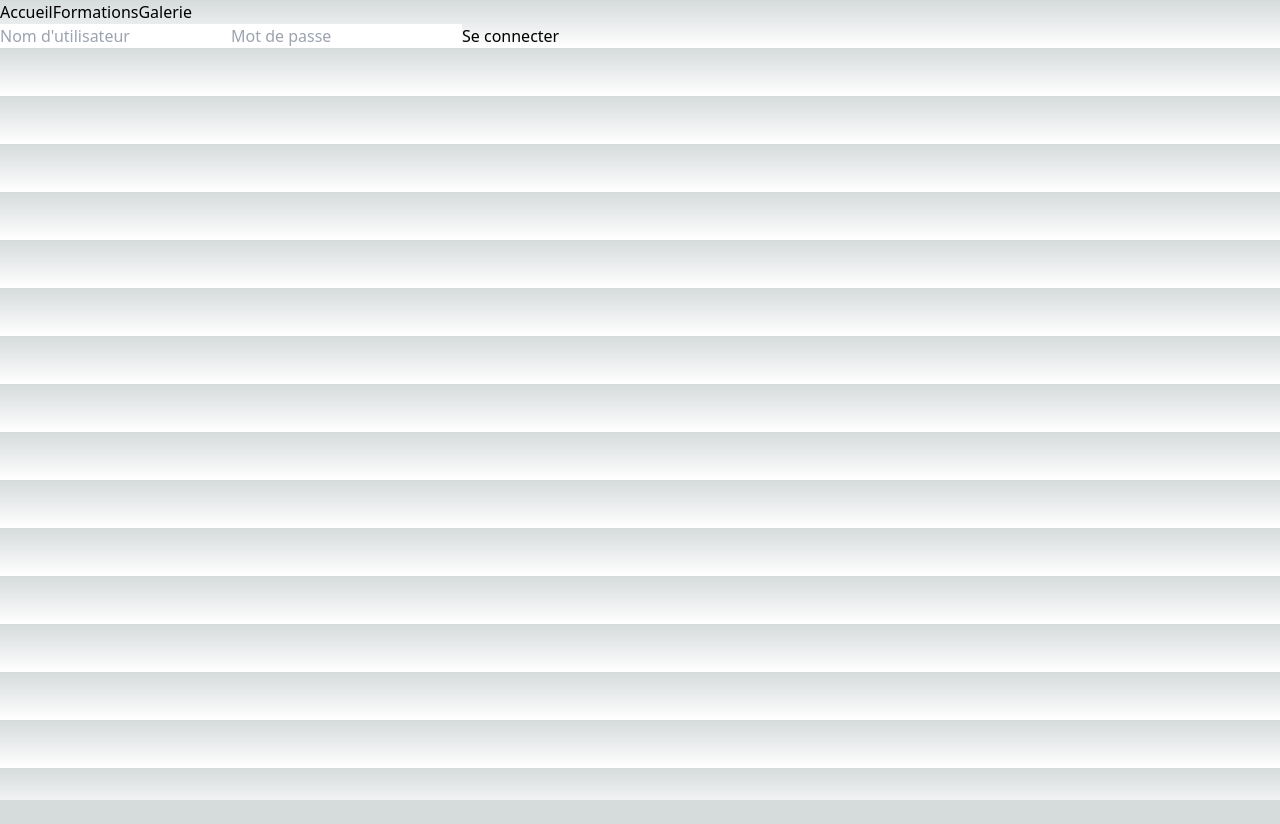
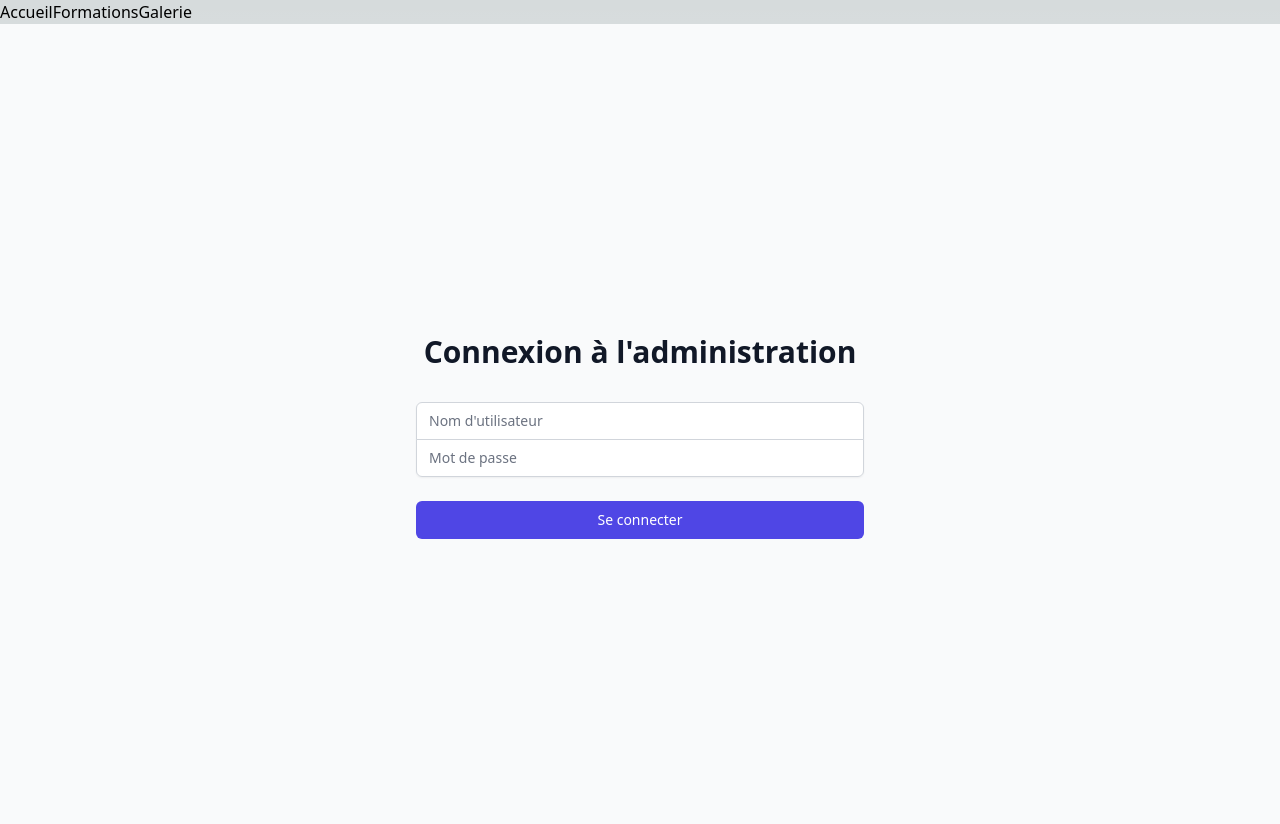
Before and after one commit to KuramaMr/mon-portfolio, a Next.js app: page /admin in a window 1280 px wide. Before the commit the page ends 800 px from the top, so only its background shows below. Built offline with nearby package versions, Linux system fonts and the light colour scheme.

Commit message:
Amélioration de m'interface utilisateur de l'administration

```diff
--- a/app/admin/page.js
+++ b/app/admin/page.js
@@ -26,29 +26,75 @@
 
   if (!isAuthenticated) {
     return (
-      <form onSubmit={handleLogin}>
+      <div className="min-h-screen flex items-center justify-center bg-gray-50 py-12 px-4 sm:px-6 lg:px-8">
+        <div className="max-w-md w-full space-y-8">
+          <div>
+            <h2 className="mt-6 text-center text-3xl font-extrabold text-gray-900">
+              Connexion à l'administration
+            </h2>
+          </div>
+          <form className="mt-8 space-y-6" onSubmit={handleLogin}>
+            <input type="hidden" name="remember" value="true" />
+            <div className="rounded-md shadow-sm -space-y-px">
+              <div>
+                <label htmlFor="username" className="sr-only">Nom d'utilisateur</label>
                 <input
+                  id="username"
+                  name="username"
                   type="text"
+                  required
+                  className="appearance-none rounded-none relative block w-full px-3 py-2 border border-gray-300 placeholder-gray-500 text-gray-900 rounded-t-md focus:outline-none focus:ring-indigo-500 focus:border-indigo-500 focus:z-10 sm:text-sm"
+                  placeholder="Nom d'utilisateur"
                   value={username}
                   onChange={(e) => setUsername(e.target.value)}
-          placeholder="Nom d'utilisateur"
                 />
+              </div>
+              <div>
+                <label htmlFor="password" className="sr-only">Mot de passe</label>
                 <input
+                  id="password"
+                  name="password"
                   type="password"
+                  required
+                  className="appearance-none rounded-none relative block w-full px-3 py-2 border border-gray-300 placeholder-gray-500 text-gray-900 rounded-b-md focus:outline-none focus:ring-indigo-500 focus:border-indigo-500 focus:z-10 sm:text-sm"
+                  placeholder="Mot de passe"
                   value={password}
                   onChange={(e) => setPassword(e.target.value)}
-          placeholder="Mot de passe"
                 />
-        <button type="submit">Se connecter</button>
+              </div>
+            </div>
+
+            <div>
+              <button
+                type="submit"
+                className="group relative w-full flex justify-center py-2 px-4 border border-transparent text-sm font-medium rounded-md text-white bg-indigo-600 hover:bg-indigo-700 focus:outline-none focus:ring-2 focus:ring-offset-2 focus:ring-indigo-500"
+              >
+                Se connecter
+              </button>
+            </div>
           </form>
+        </div>
+      </div>
     );
   }
 
   return (
-    <div>
-      <h1>Administration</h1>
+    <div className="min-h-screen bg-gray-100">
+      <header className="bg-white shadow">
+        <div className="max-w-7xl mx-auto py-6 px-4 sm:px-6 lg:px-8">
+          <h1 className="text-3xl font-bold text-gray-900">Administration</h1>
+        </div>
+      </header>
+      <main>
+        <div className="max-w-7xl mx-auto py-6 sm:px-6 lg:px-8">
+          <div className="px-4 py-6 sm:px-0">
+            <div className="border-4 border-dashed border-gray-200 rounded-lg h-96">
               <FormationEditor />
               <GalleryEditor />
             </div>
+          </div>
+        </div>
+      </main>
+    </div>
   );
 }
--- a/app/components/FormationEditor.js
+++ b/app/components/FormationEditor.js
@@ -20,11 +20,12 @@
   };
 
   return (
-    <div>
-      <h2>Éditeur de Formations</h2>
+    <div className="bg-white shadow overflow-hidden sm:rounded-lg p-6">
+      <h2 className="text-2xl font-bold mb-4">Éditeur de Formations</h2>
       {formations.map((formation, index) => (
-        <div key={formation.id}>
+        <div key={formation.id} className="mb-4 p-4 border rounded">
           <input
+            className="w-full mb-2 p-2 border rounded"
             value={formation.titre}
             onChange={(e) => {
               const newFormations = [...formations];
@@ -32,7 +33,8 @@
               setFormations(newFormations);
             }}
           />
-          <input
+          <textarea
+            className="w-full mb-2 p-2 border rounded"
             value={formation.description}
             onChange={(e) => {
               const newFormations = [...formations];
@@ -41,6 +43,7 @@
             }}
           />
           <input
+            className="w-full p-2 border rounded"
             value={formation.duree}
             onChange={(e) => {
               const newFormations = [...formations];
@@ -50,7 +53,12 @@
           />
         </div>
       ))}
-      <button onClick={handleSave}>Sauvegarder</button>
+      <button
+        onClick={handleSave}
+        className="mt-4 px-4 py-2 bg-blue-500 text-white rounded hover:bg-blue-600"
+      >
+        Sauvegarder
+      </button>
     </div>
   );
 }
--- a/app/components/GalleryEditor.js
+++ b/app/components/GalleryEditor.js
@@ -1,4 +1,3 @@
-
 'use client';
 
 import { useState, useEffect } from 'react';
@@ -21,11 +20,12 @@
   };
 
   return (
-    <div>
-      <h2>Éditeur de Galerie</h2>
+    <div className="bg-white shadow overflow-hidden sm:rounded-lg p-6 mt-6">
+      <h2 className="text-2xl font-bold mb-4">Éditeur de Galerie</h2>
       {gallery.map((image, index) => (
-        <div key={image.id}>
+        <div key={image.id} className="mb-4 p-4 border rounded">
           <input
+            className="w-full mb-2 p-2 border rounded"
             value={image.titre}
             onChange={(e) => {
               const newGallery = [...gallery];
@@ -34,6 +34,7 @@
             }}
           />
           <input
+            className="w-full p-2 border rounded"
             value={image.publicId}
             onChange={(e) => {
               const newGallery = [...gallery];
@@ -43,7 +44,12 @@
           />
         </div>
       ))}
-      <button onClick={handleSave}>Sauvegarder</button>
+      <button
+        onClick={handleSave}
+        className="mt-4 px-4 py-2 bg-blue-500 text-white rounded hover:bg-blue-600"
+      >
+        Sauvegarder
+      </button>
     </div>
   );
 }
```
Lines whose indentation alone changed are shown as unchanged.
